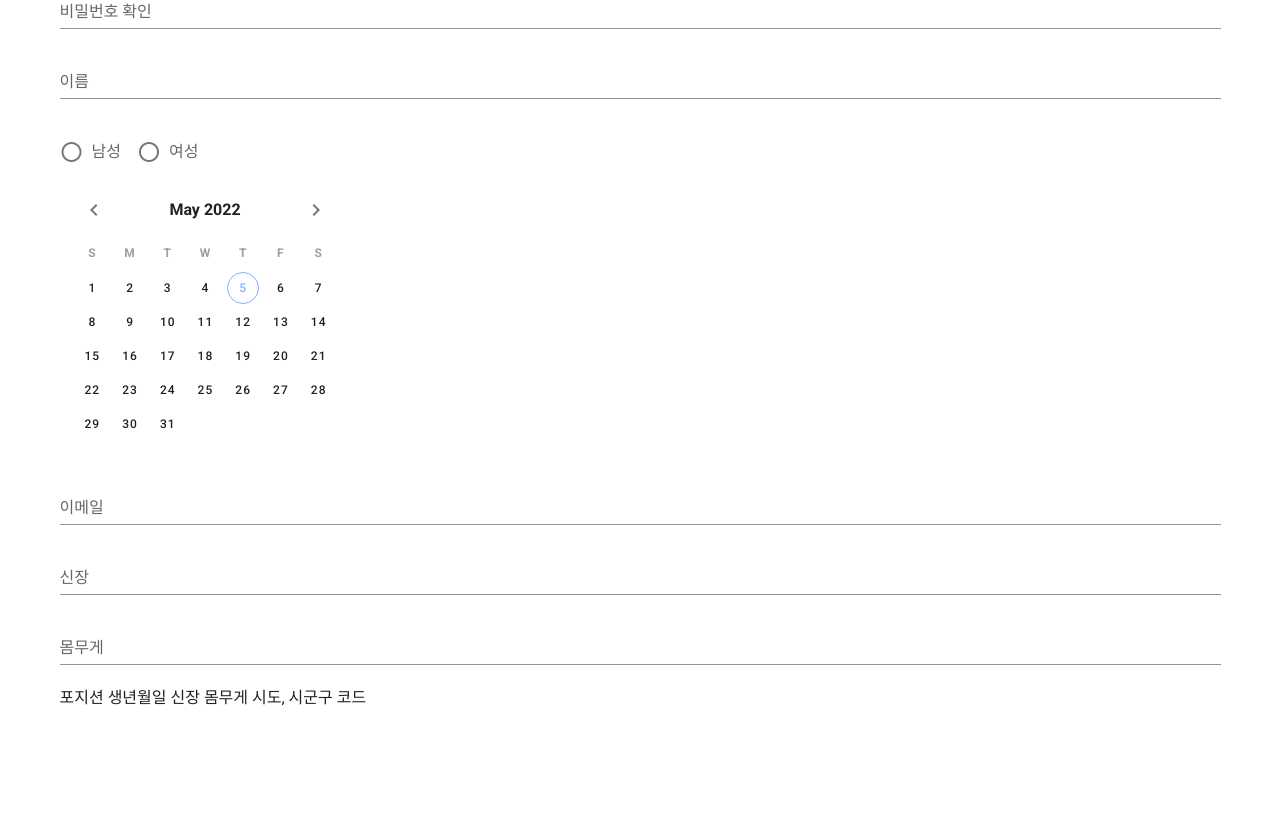
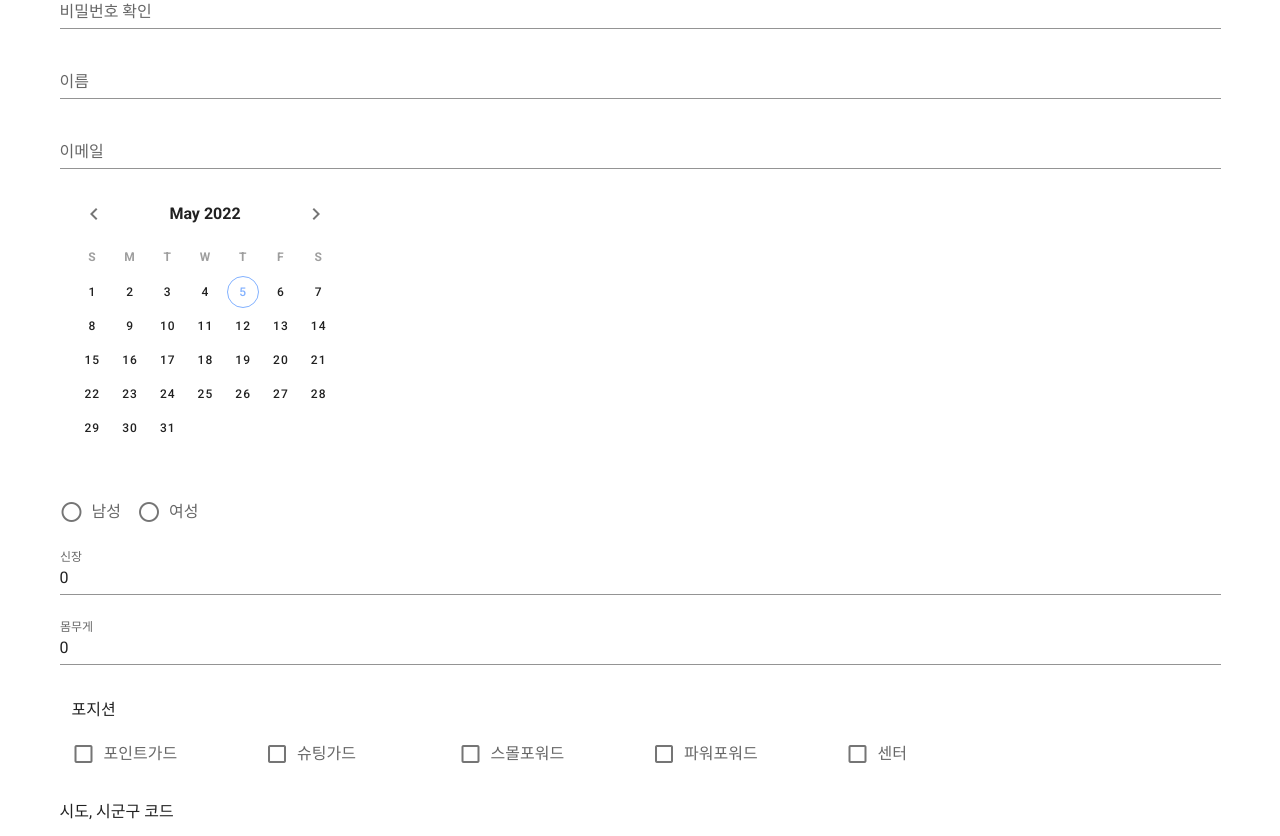
Before and after one commit to Yeo-injun/-basketballDiary-frontend, a Vue app: page /signup in a window 1280 px wide. Shown: the part 260-1096 px from the top of the page. Before the commit the page ends 982 px from the top, so only its background shows below. Built offline with nearby package versions, Linux system fonts and the light colour scheme.

Commit message:
[UPDATE] 회원가입 페이지 - 입력항목 추가중

```diff
--- a/src/views/SignupPage.vue
+++ b/src/views/SignupPage.vue
@@ -6,23 +6,34 @@
         <v-text-field label="비밀번호 확인" type="password" v-model="passwordCheck"></v-text-field>
 
         <v-text-field label="이름" v-model="name"></v-text-field>
+        <v-text-field label="이메일" v-model="email"></v-text-field>
+
+        <!-- https://vuetifyjs.com/en/components/date-pickers/#date-events -->
+        <v-date-picker
+            v-model="birthYmd"
+            no-title
+            @input="menu1 = false"
+        ></v-date-picker>
+
         <v-radio-group v-model="gender" row>
             <v-radio label="남성" value="01"/>
             <v-radio label="여성" value="02"/>
         </v-radio-group>
-        <!-- https://vuetifyjs.com/en/components/date-pickers/#date-events -->
-        <v-date-picker
-            v-model="date"
-            no-title
-            @input="menu1 = false"
-        ></v-date-picker>
-        <v-text-field label="이메일" v-model="email"></v-text-field>
         <v-text-field label="신장" v-model="height"></v-text-field>
         <v-text-field label="몸무게" v-model="weight"></v-text-field>
-        포지션
-        생년월일
-        신장
-        몸무게
+
+
+        <v-container>
+            포지션
+            <v-row>
+                <v-col cols="12" sm="2" md="2"><v-checkbox label="포인트가드" v-model="positionCode" value="11" color="primary"></v-checkbox></v-col>
+                <v-col cols="12" sm="2" md="2"><v-checkbox label="슈팅가드" v-model="positionCode" value="12" color="primary"></v-checkbox></v-col>
+                <v-col cols="12" sm="2" md="2"><v-checkbox label="스몰포워드" v-model="positionCode" value="23" color="primary"></v-checkbox></v-col>
+                <v-col cols="12" sm="2" md="2"><v-checkbox label="파워포워드" v-model="positionCode" value="24" color="primary"></v-checkbox></v-col>
+                <v-col cols="12" sm="2" md="2"><v-checkbox label="센터" v-model="positionCode" value="30" color="primary"></v-checkbox></v-col>
+            </v-row>
+        </v-container>
+
         시도, 시군구 코드
     </v-container>
 </template>
@@ -36,8 +47,14 @@
                 password: '',
                 passwordCheck: '',
                 name: '',
+                email: '',
+                birthYmd: '',
                 gender: '',
-
+                height: 0,
+                weight: 0,
+                sidoCode: '',
+                sigunguCode: '',
+                positionCode: [],
             }
         },
 
```
